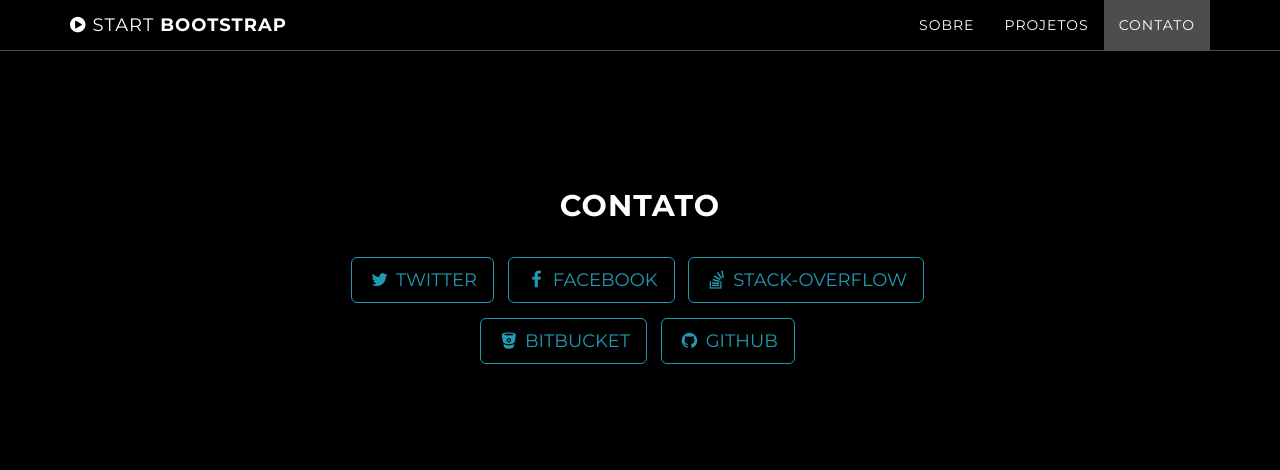
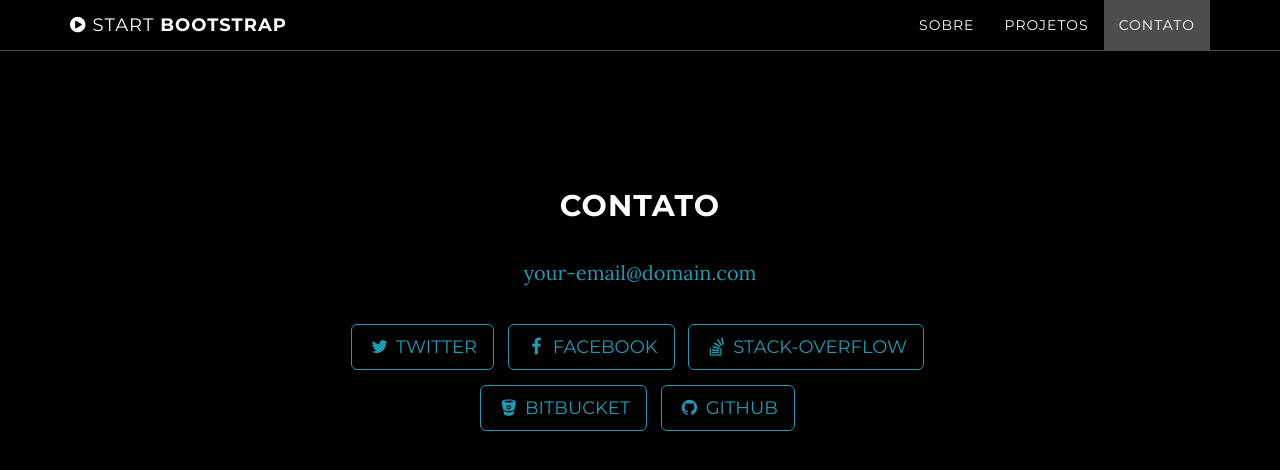
Before and after one commit to jeandata/BI, a Jekyll site: the page built from index.html, in a window 1280 px wide and 900 px high, scrolled down 2107 px. Shown: the top 470 px of the window. Built offline with Jekyll 4.4.1, drawn with Linux system fonts in a browser that asks for light colours.

Commit message:
Update contact.html

```diff
--- a/_includes/contact.html
+++ b/_includes/contact.html
@@ -3,7 +3,7 @@
         <div class="row">
             <div class="col-lg-8 col-lg-offset-2">
                 <h2>Contato</h2>
-                <p><a href="mailto:{{ site.email}}">{{ jean_prog@hotmail.com }}</a>
+                <p><a href="mailto:{{ jean_prog@hotmail.com}}">{{ site.email }}</a>
                 </p>
                 <ul class="list-inline banner-social-buttons">
                     {% for network in site.social %}
```
